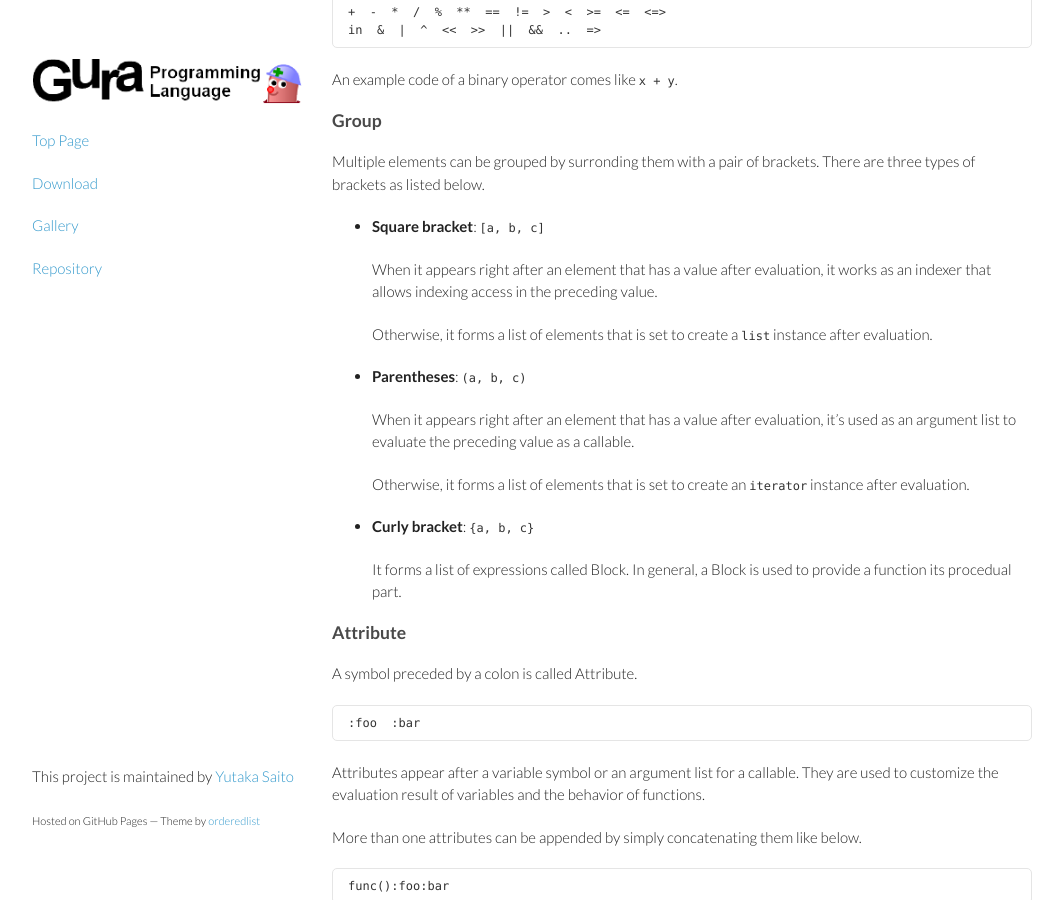
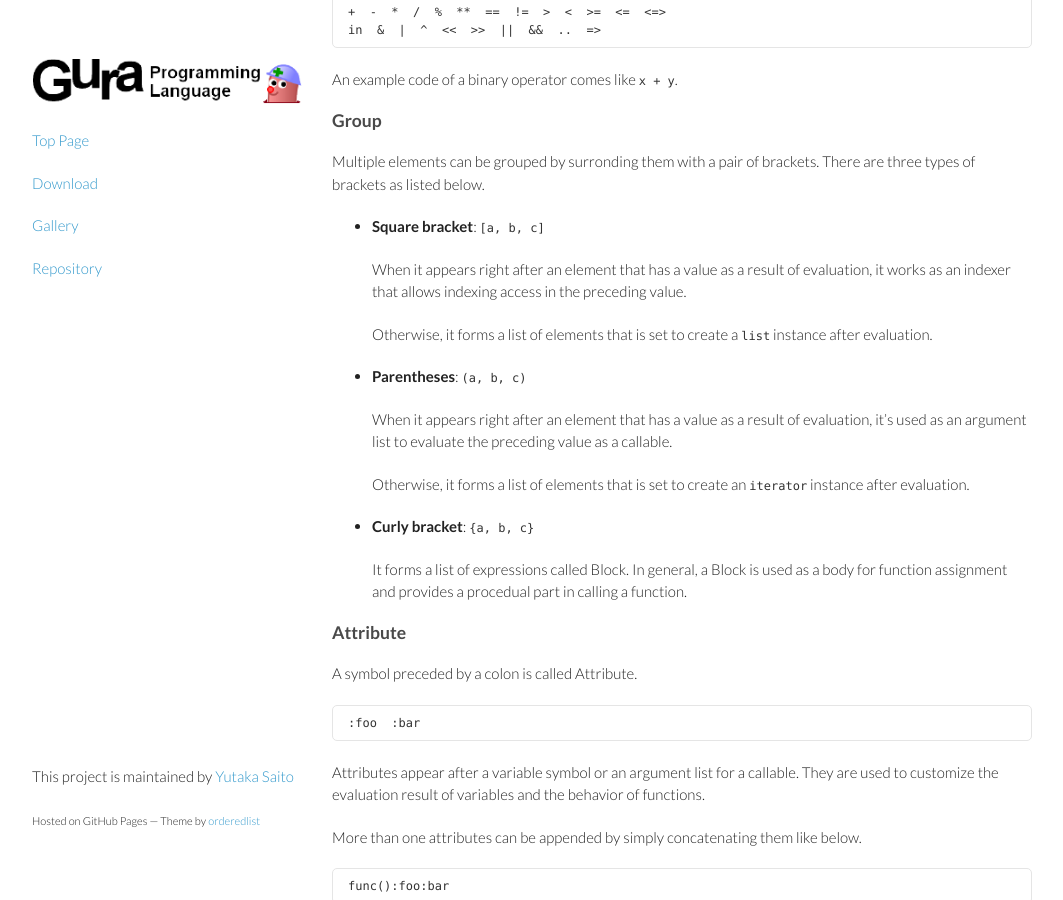
Before and after one commit to rudidude86/gura-lang.github.io, a Jekyll site: the page built from documents/Syntax.md, in a window 1280 px wide and 900 px high, scrolled down 4263 px. Shown: the whole window, without its empty margins (108-1171 px from the left). Built offline with Jekyll 4.4.1, drawn with Linux system fonts in a browser that asks for light colours; Markdown is read by kramdown in place of the engine named in the settings.

Commit message:
updated document of Syntax

```diff
--- a/documents/Syntax.md
+++ b/documents/Syntax.md
@@ -229,7 +229,7 @@ There are three types of brackets as listed below.
 
 * __Square bracket__: `[a, b, c]`
 
-  When it appears right after an element that has a value after evaluation,
+  When it appears right after an element that has a value as a result of evaluation,
   it works as an indexer that allows indexing access in the preceding value.
 
   Otherwise, it forms a list of elements
@@ -237,7 +237,7 @@ There are three types of brackets as listed below.
 
 * __Parentheses__: `(a, b, c)`
 
-  When it appears right after an element that has a value after evaluation,
+  When it appears right after an element that has a value as a result of evaluation,
   it's used as an argument list to evaluate the preceding value as a callable.
 
   Otherwise, it forms a list of elements
@@ -246,7 +246,8 @@ There are three types of brackets as listed below.
 * __Curly bracket__: `{a, b, c}`
 
   It forms a list of expressions called Block.
-  In general, a Block is used to provide a function its procedual part.
+  In general, a Block is used as a body for function assignment
+  and provides a procedual part in calling a function.
 
 
 ### Attribute
```
